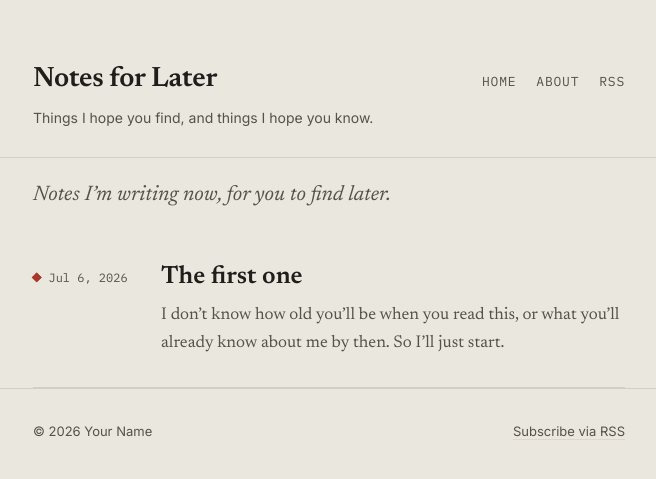
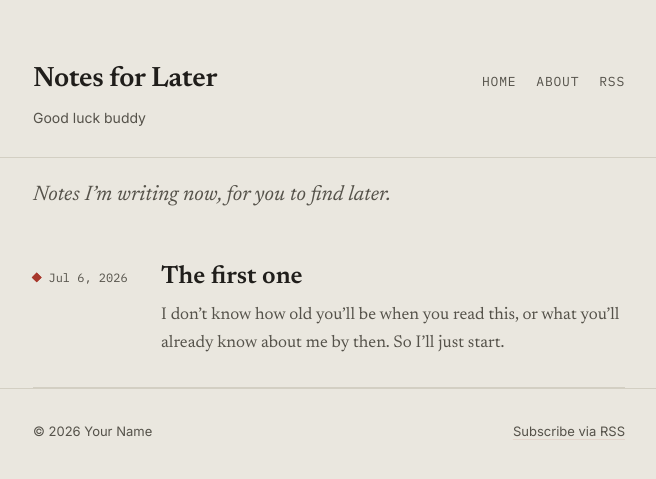
Before and after one commit to Nichkt/XiuShen, a Jekyll site: the page built from index.md, in a window 1280 px wide. Shown: the top 479 px of the page, without its empty margins (311-967 px from the left). Built offline with Jekyll 4.4.1, drawn with Linux system fonts in a browser that asks for light colours.

Commit message:
Update _config.yml

```diff
--- a/_config.yml
+++ b/_config.yml
@@ -1,6 +1,6 @@
 title: Notes for Later
 description: >-
-  Things I hope you find, and things I hope you know.
+  Good luck buddy
 author: Your Name
 baseurl: "/XiuShen"
 url: "https://nichkt.github.io"
```
